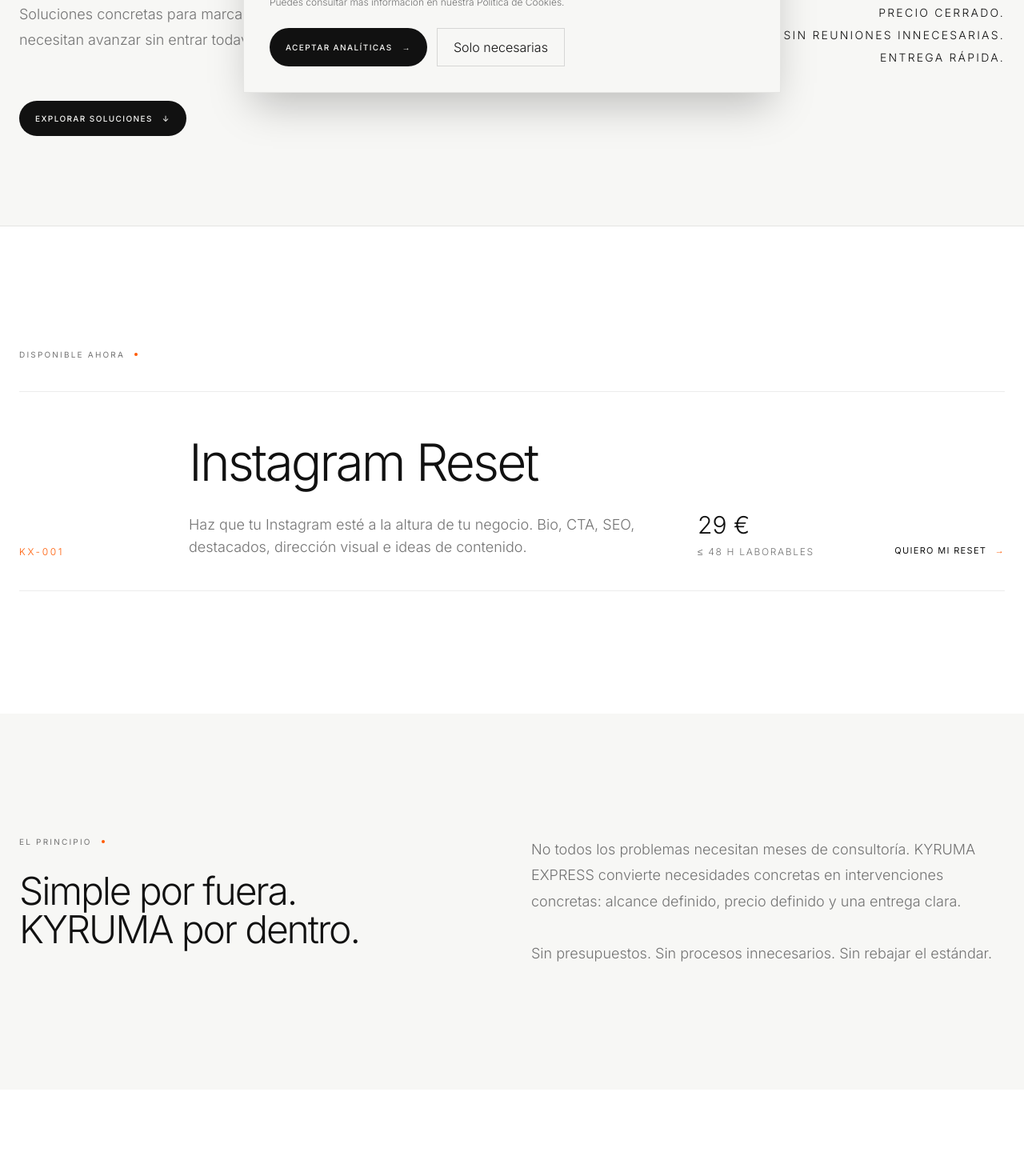
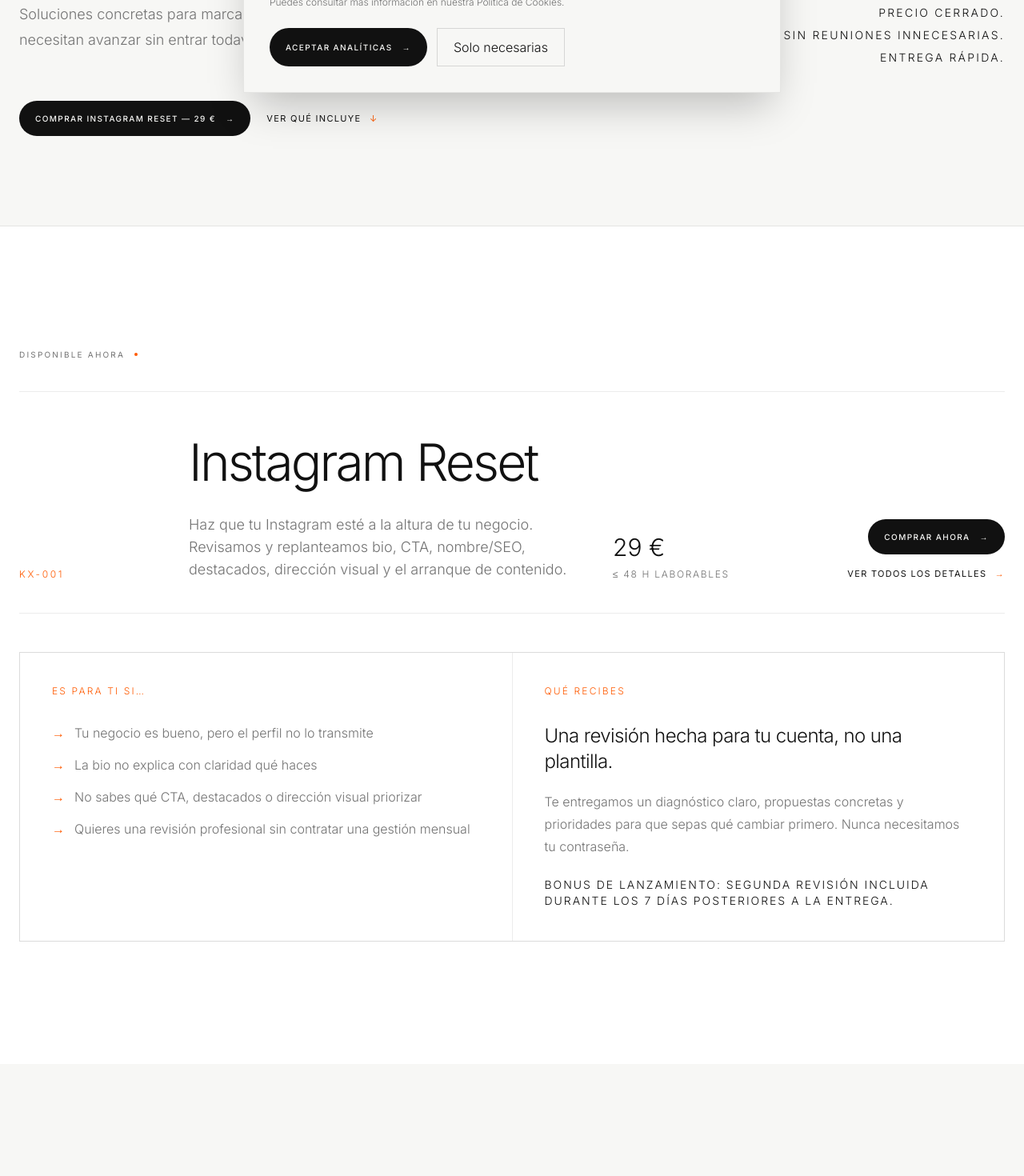
Before and after one commit to kyrumacreative-hub/kyruma-website, a Next.js app: page /express in a window 1280 px wide. Shown: the part 660-2130 px from the top of the page at 80% size. Built offline with nearby package versions, Linux system fonts and the light colour scheme; no server answers.

Commit message:
feat(sales): sharpen KYRUMA Express conversion path

```diff
--- a/src/app/express/page.tsx
+++ b/src/app/express/page.tsx
@@ -11,6 +11,12 @@ export const metadata: Metadata = {
 };
 
 const steps = ["Elige", "Compra", "Cuéntanos tu caso", "KYRUMA trabaja", "Recibe tu entrega"];
+const fit = [
+  "Tu negocio es bueno, pero el perfil no lo transmite",
+  "La bio no explica con claridad qué haces",
+  "No sabes qué CTA, destacados o dirección visual priorizar",
+  "Quieres una revisión profesional sin contratar una gestión mensual",
+];
 
 export default function ExpressPage() {
   return <main className="bg-[var(--background)] text-[var(--foreground)]">
@@ -22,7 +28,10 @@ export default function ExpressPage() {
           <p className="max-w-2xl text-lg font-light leading-[1.75] text-[var(--muted)] md:col-span-7">Soluciones concretas para marcas, creadores y pequeños negocios que necesitan avanzar sin entrar todavía en un gran proyecto.</p>
           <div className="text-sm uppercase leading-7 tracking-[.16em] md:col-span-5 md:text-right"><p>Precio cerrado.</p><p>Sin reuniones innecesarias.</p><p>Entrega rápida.</p></div>
         </div>
-        <a href="#solutions" className="button-primary mt-10 inline-flex">Explorar soluciones <span>↓</span></a>
+        <div className="mt-10 flex flex-wrap gap-5">
+          <TrackedShopLink href={expressProduct.shopUrl} placement="express_hero" className="button-primary inline-flex">Comprar Instagram Reset — 29 € <span>→</span></TrackedShopLink>
+          <a href="#solutions" className="text-link inline-flex">Ver qué incluye <span>↓</span></a>
+        </div>
       </div>
     </section>
 
@@ -31,10 +40,26 @@ export default function ExpressPage() {
         <p className="section-label">DISPONIBLE AHORA<span className="accent-dot" /></p>
         <article className="mt-10 grid gap-10 border-y border-[var(--border)] py-10 md:grid-cols-12 md:items-end">
           <div className="md:col-span-2"><p className="text-xs tracking-[.22em] text-[var(--primary)]">{expressProduct.code}</p></div>
-          <div className="md:col-span-6"><h2 className="text-[clamp(2.5rem,5vw,5rem)] font-light tracking-[-.045em]">{expressProduct.name}</h2><p className="mt-4 max-w-xl text-lg text-[var(--muted)]">Haz que tu Instagram esté a la altura de tu negocio. Bio, CTA, SEO, destacados, dirección visual e ideas de contenido.</p></div>
+          <div className="md:col-span-5"><h2 className="text-[clamp(2.5rem,5vw,5rem)] font-light tracking-[-.045em]">{expressProduct.name}</h2><p className="mt-4 max-w-xl text-lg text-[var(--muted)]">Haz que tu Instagram esté a la altura de tu negocio. Revisamos y replanteamos bio, CTA, nombre/SEO, destacados, dirección visual y el arranque de contenido.</p></div>
           <div className="md:col-span-2"><p className="text-3xl font-light">29 €</p><p className="mt-2 text-xs uppercase tracking-[.14em] text-[var(--muted)]">{expressProduct.delivery}</p></div>
-          <div className="md:col-span-2 md:text-right"><Link href="/express/instagram-reset" className="text-link">Quiero mi reset <span>→</span></Link></div>
+          <div className="flex flex-col items-start gap-4 md:col-span-3 md:items-end">
+            <TrackedShopLink href={expressProduct.shopUrl} placement="express_product_card" className="button-primary inline-flex">Comprar ahora <span>→</span></TrackedShopLink>
+            <Link href="/express/instagram-reset" className="text-link">Ver todos los detalles <span>→</span></Link>
+          </div>
         </article>
+
+        <div className="mt-12 grid gap-px border border-[var(--border)] bg-[var(--border)] md:grid-cols-2">
+          <div className="bg-[var(--surface)] p-8 md:p-10">
+            <p className="text-xs uppercase tracking-[.18em] text-[var(--primary)]">ES PARA TI SI…</p>
+            <ul className="mt-8 space-y-4 text-[var(--muted)]">{fit.map(item => <li key={item} className="flex gap-3"><span className="text-[var(--primary)]">→</span><span>{item}</span></li>)}</ul>
+          </div>
+          <div className="bg-[var(--surface)] p-8 md:p-10">
+            <p className="text-xs uppercase tracking-[.18em] text-[var(--primary)]">QUÉ RECIBES</p>
+            <p className="mt-8 text-2xl font-light tracking-[-.025em]">Una revisión hecha para tu cuenta, no una plantilla.</p>
+            <p className="mt-5 leading-7 text-[var(--muted)]">Te entregamos un diagnóstico claro, propuestas concretas y prioridades para que sepas qué cambiar primero. Nunca necesitamos tu contraseña.</p>
+            <p className="mt-6 text-sm uppercase tracking-[.14em]">Bonus de lanzamiento: segunda revisión incluida durante los 7 días posteriores a la entrega.</p>
+          </div>
+        </div>
       </div>
     </section>
 
@@ -42,7 +67,17 @@ export default function ExpressPage() {
 
     <section className="section surface-section"><div className="site-container"><p className="section-label">CÓMO FUNCIONA<span className="accent-dot" /></p><ol className="mt-12 grid border-t border-[var(--border)] md:grid-cols-5">{steps.map((step, index) => <li key={step} className="border-b border-[var(--border)] py-8 md:border-r md:px-6"><span className="text-xs text-[var(--primary)]">0{index + 1}</span><p className="mt-8 text-sm uppercase tracking-[.14em]">{step}</p></li>)}</ol></div></section>
 
+    <section className="section bg-[var(--foreground)] text-[var(--background)]">
+      <div className="site-container grid gap-10 md:grid-cols-12 md:items-end">
+        <div className="md:col-span-7">
+          <p className="text-xs uppercase tracking-[.2em] text-[var(--primary)]">KYRUMA MATCH™</p>
+          <h2 className="mt-8 text-[clamp(2.5rem,5vw,5rem)] font-light tracking-[-.045em]">¿No sabes qué necesitas arreglar?</h2>
+          <p className="mt-6 max-w-2xl text-lg leading-8 opacity-70">No compres a ciegas. Responde unas preguntas y KYRUMA te dirá qué atacaría primero en tu negocio.</p>
+        </div>
+        <div className="md:col-span-5 md:text-right"><a href="https://t.me/kyrumabot?start=express_unsure" target="_blank" rel="noreferrer" className="inline-flex rounded-full bg-[var(--background)] px-6 py-4 text-sm font-medium text-[var(--foreground)]">Hacer diagnóstico gratis <span className="ml-2">↗</span></a><p className="mt-4 text-xs uppercase tracking-[.14em] opacity-60">Gratis · sin llamada · pocos minutos</p></div>
+      </div>
+    </section>
+
     <section className="section"><div className="site-container max-w-4xl text-center"><p className="section-label justify-center">ALGO MÁS GRANDE<span className="accent-dot" /></p><h2 className="mt-8 text-[clamp(2.5rem,5vw,5rem)] font-light tracking-[-.045em]">¿Tu negocio necesita algo más que un arreglo puntual?</h2><p className="mx-auto mt-6 max-w-2xl text-lg text-[var(--muted)]">Trabajamos también en estrategia, identidad, experiencia digital y sistemas para compañías que necesitan una transformación más profunda.</p><Link href="/#contact" className="button-primary mt-10 inline-flex">Trabajar con KYRUMA <span>→</span></Link></div></section>
-    <span className="sr-only"><TrackedShopLink href={expressProduct.shopUrl} placement="express_hidden">Comprar</TrackedShopLink></span>
   </main>;
 }
```
